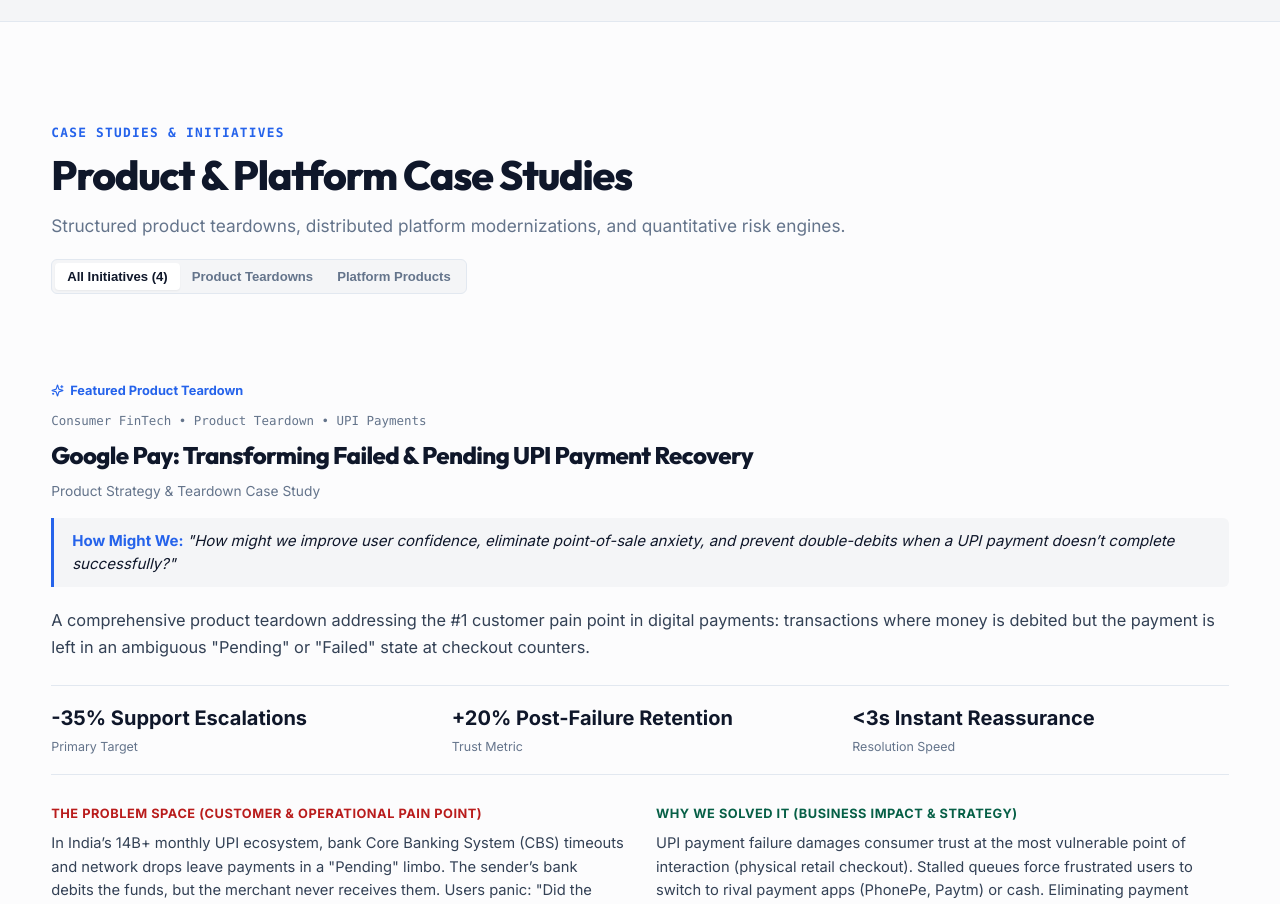
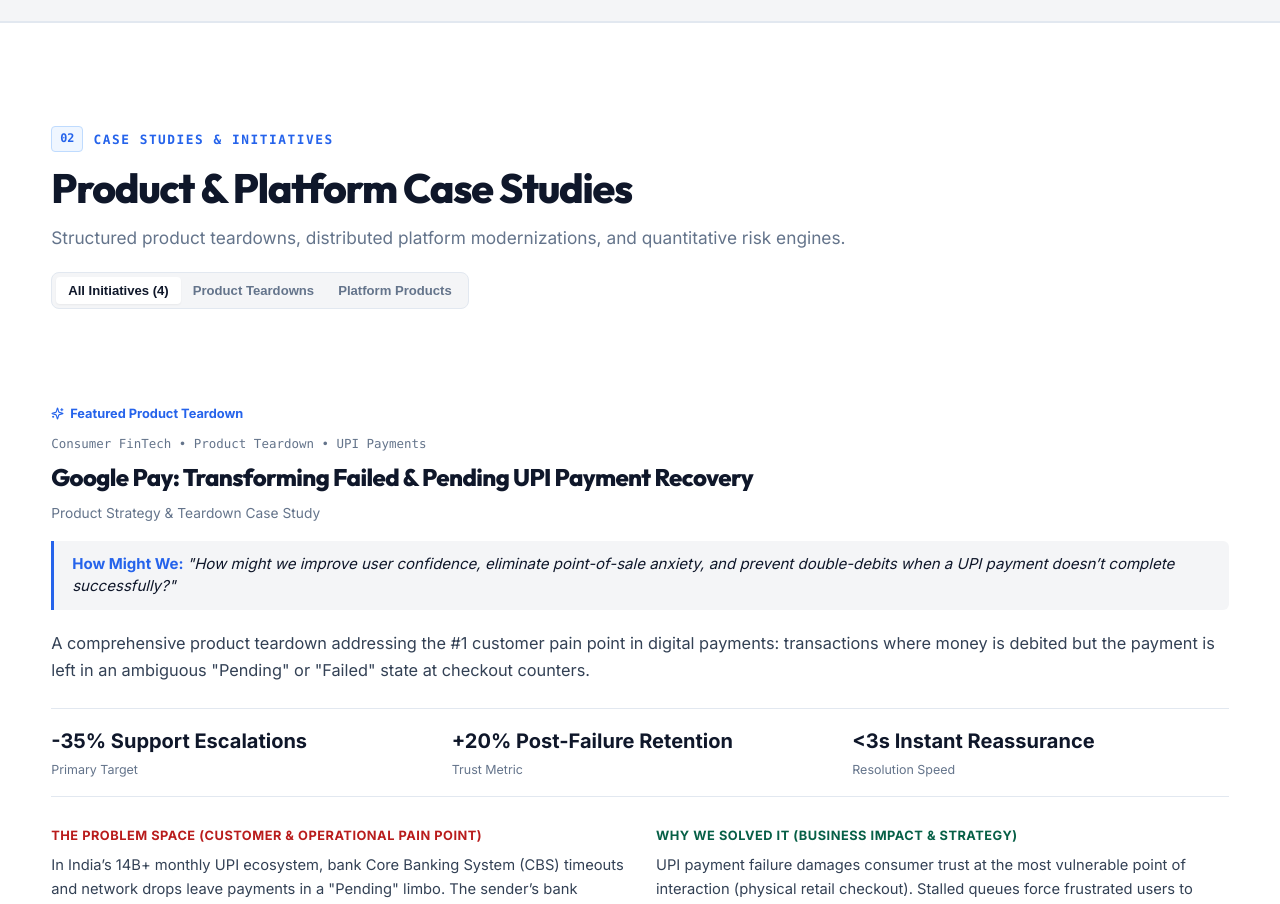
Before and after one commit to rohanvashisth/Portfolio, a React (Vite) app: page / in a window 1280 px wide. Shown: the part 3040-3944 px from the top of the page. Built offline with nearby package versions, Linux system fonts and the light colour scheme.

Commit message:
Auto-commit: saved changes on 10/14/2026, 6:22:44 PM

```diff
--- a/src/components/Projects.jsx
+++ b/src/components/Projects.jsx
@@ -177,13 +177,16 @@
     : caseStudies.filter(c => c.type === filter);
 
   return (
-    <section id="projects" className="section">
+    <section id="projects" className="section section-white">
       <div className="container">
 
         {/* Section Header */}
-        <div style={{ display: 'flex', justifyContent: 'space-between', alignItems: 'flex-end', flexWrap: 'wrap', gap: '20px', marginBottom: '40px' }}>
+        <div style={{ display: 'flex', justifyContent: 'space-between', alignItems: 'flex-end', flexWrap: 'wrap', gap: '20px', marginBottom: '48px' }}>
           <div style={{ textAlign: 'left' }}>
-            <span className="section-label">Case Studies & Initiatives</span>
+            <div className="section-tag">
+              <span className="section-tag-num">02</span>
+              <span>Case Studies & Initiatives</span>
+            </div>
             <h2 className="section-title">Product & Platform Case Studies</h2>
             <p className="section-subtitle">
               Structured product teardowns, distributed platform modernizations, and quantitative risk engines.
@@ -195,8 +198,8 @@
             style={{
               display: 'flex',
               backgroundColor: 'var(--bg-subtle)',
-              padding: '3px',
-              borderRadius: '6px',
+              padding: '4px',
+              borderRadius: '8px',
               border: '1px solid var(--border-hairline)'
             }}
           >
```
